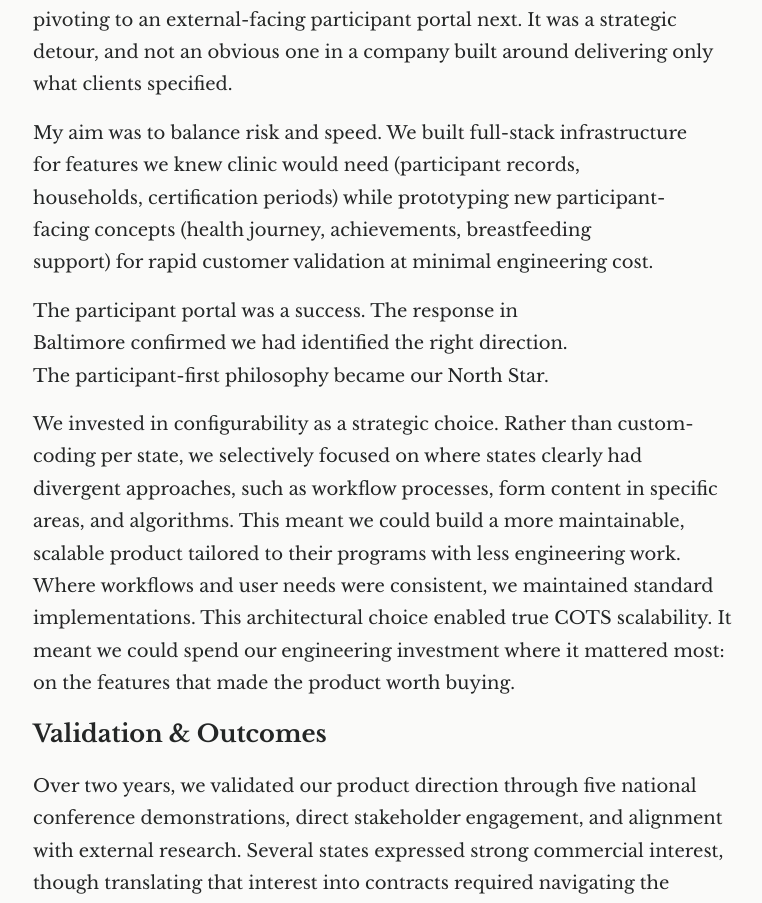
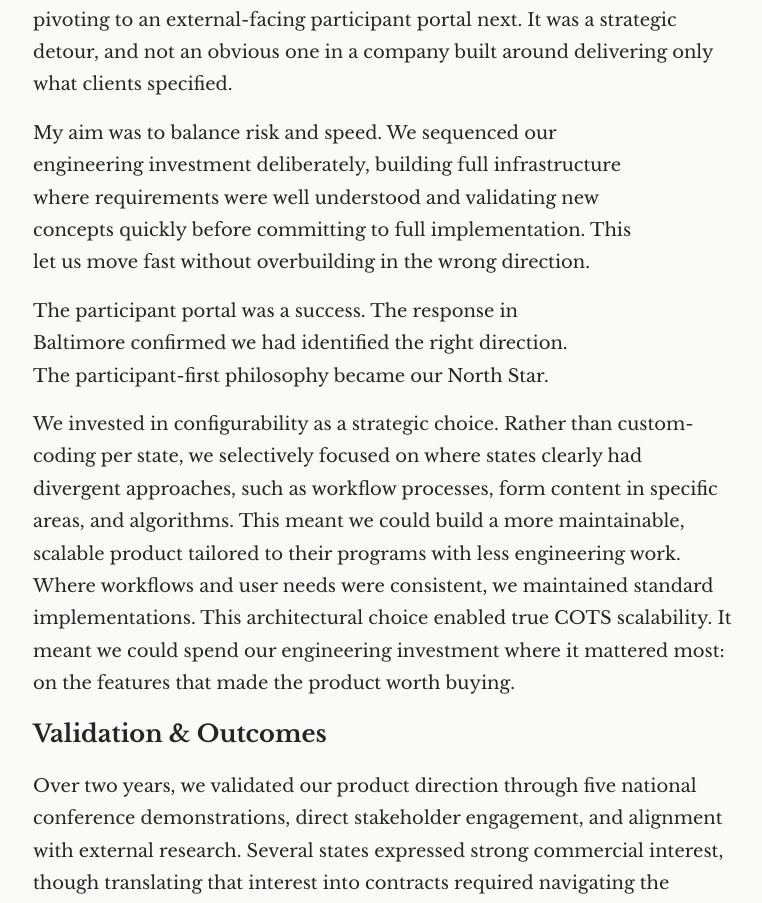
Before and after one commit to emeans/elizabeth-means, a Next.js app: page /work/wic-product-case-study in a window 1280 px wide. Shown: the part 6025-6928 px from the top of the page, without its empty margins (257-1019 px from the left). Built offline with nearby package versions, Linux system fonts and the light colour scheme.

Commit message:
Rephrase

```diff
--- a/app/(pages)/work/wic-product-case-study/page.tsx
+++ b/app/(pages)/work/wic-product-case-study/page.tsx
@@ -267,11 +267,10 @@ export default function WicProductCaseStudyPage() {
                 around delivering only what clients specified.
               </p>
               <p>
-                My aim was to balance risk and speed. We built full-stack infrastructure for
-                features we knew clinic would need (participant records, households, certification
-                periods) while prototyping new participant-facing concepts (health journey,
-                achievements, breastfeeding support) for rapid customer validation at minimal
-                engineering cost.
+                My aim was to balance risk and speed. We sequenced our engineering investment
+                deliberately, building full infrastructure where requirements were well understood
+                and validating new concepts quickly before committing to full implementation. This
+                let us move fast without overbuilding in the wrong direction.
               </p>
               <p>
                 The participant portal was a success. The response in Baltimore confirmed we had
```
